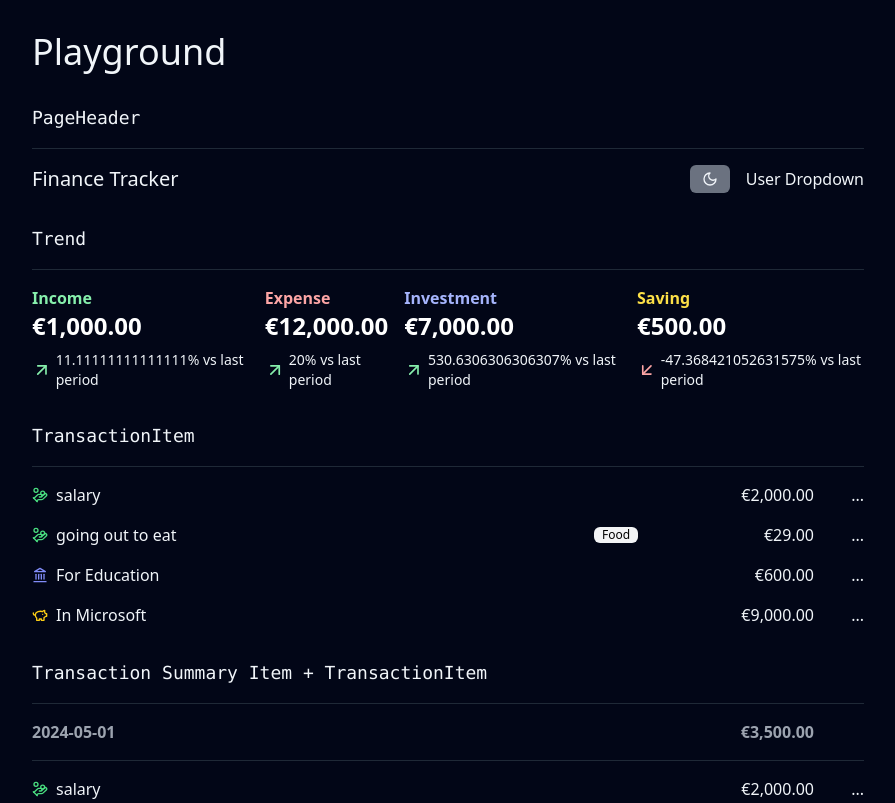
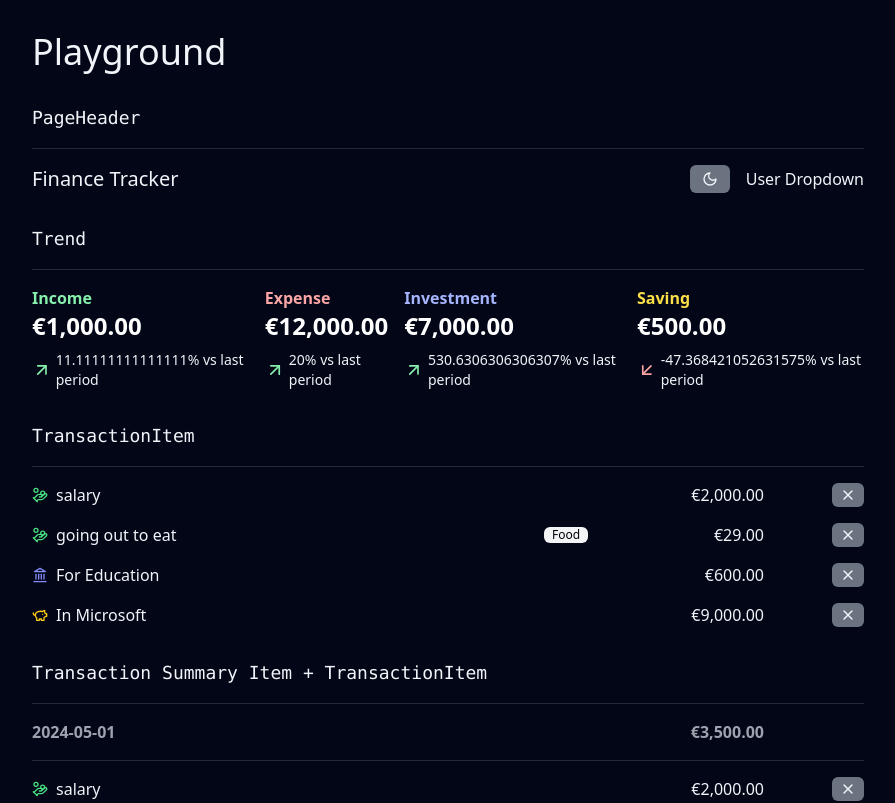
Before and after one commit to hanzla-sib/NextJs_financeApp, a Next.js app: page /playground in a window 1280 px wide. Shown: the top 803 px of the page, without its empty margins (192-1087 px from the left). Built offline with nearby package versions, Linux system fonts and the light colour scheme.

Commit message:
pagination + deleting the Transcation with higer order function

```diff
--- a/app/dashboard/components/transaction-list.js
+++ b/app/dashboard/components/transaction-list.js
@@ -7,27 +7,40 @@ import TransactionSummaryItem from "@/components/transaction-summary-item";
 import { fetchTransactions } from "@/lib/action";
 
 import { groupAndSumTransactionsByDate } from "@/lib/utils/utils";
+import { Loader } from "lucide-react";
 import { useState } from "react";
 
 export default function TransactionList({ initialTransactions }) {
   // Group and sum transactions by date
+  const [loading, setLoading] = useState(false);
   const [transactions, setTransactions] = useState(initialTransactions);
   const [offset, setOffset] = useState(initialTransactions.length);
   const grouped = groupAndSumTransactionsByDate(transactions);
+  const [buttonHidden, setButtonHidden] = useState(
+    initialTransactions.length === 0
+  );
+
   const handleClick = async (e) => {
-    const nextTransactions = await fetchTransactions(
-      "last12months",
-      offset,
-      10
-    );
-    console.log("next ", nextTransactions);
-    setOffset((prev) => prev + 10);
-    setTransactions((prevTransactions) => [
-      ...prevTransactions,
-      ...nextTransactions,
+    setLoading(true);
+    let nextTransactions = null;
+    try {
+      nextTransactions = await fetchTransactions("last12months", offset, 10);
+      setButtonHidden(nextTransactions.length === 0);
+
+      setOffset((prev) => prev + 10);
+      setTransactions((prevTransactions) => [
+        ...prevTransactions,
+        ...nextTransactions,
+      ]);
+    } finally {
+      setLoading(false);
+    }
+  };
+  const handleRemoved = (id) => () => {
+    setTransactions((prev) => [
+      ...prev.filter((transaction) => transaction.id !== id),
     ]);
   };
-
   return (
     <div>
       {Object.entries(grouped).map(([date, { transactions, amount }]) => (
@@ -39,12 +52,31 @@ export default function TransactionList({ initialTransactions }) {
             {transactions.map((transaction) => (
               <div key={transaction.id}>
                 {/* Display each transaction item */}
-                <TransactionItem {...transaction} />
+                <TransactionItem
+                  onRemoved={handleRemoved(transaction.id)}
+                  {...transaction}
+                />
               </div>
             ))}
           </section>
         </div>
       ))}
+      {transactions.length === 0 && (
+        <div className="text-center text-gray-400 dark:text-gray">
+          No Transactions found
+        </div>
+      )}
+      {!buttonHidden && (
+        <div className="flex justify-center mb-6 mt-6">
+          <Button onClick={handleClick} variant="ghost">
+            <div className="flex space-x-1">
+              {loading && <Loader />}
+
+              <div> Load More</div>
+            </div>
+          </Button>
+        </div>
+      )}
     </div>
   );
 }
--- /dev/null
+++ b/components/transaction-item-remove-button.js
@@ -0,0 +1,33 @@
+import { deleteTransactions } from "@/lib/action";
+import Button from "./button";
+import { Loader, X } from "lucide-react";
+import { useState } from "react";
+
+export const TransactionItemRemoveButton = ({ id, onRemoved }) => {
+  const [loading, setLoading] = useState(false);
+  const [confirmetion, setConfirmation] = useState(false);
+  const handleClick = async () => {
+    if (!confirmetion) {
+      setConfirmation(true);
+      return;
+    }
+    try {
+      setLoading(true);
+      await deleteTransactions(id);
+      onRemoved();
+    } finally {
+      setLoading(false);
+    }
+  };
+  return (
+    <Button
+      disabled={loading}
+      size="xs"
+      variant={!confirmetion ? "ghost" : "danger"}
+      onClick={handleClick}
+    >
+      {!loading && <X className="w-4 h-4" />}
+      {loading && <Loader className="w-4 h-4 animate-spin" />}
+    </Button>
+  );
+};
--- a/components/transaction-item.js
+++ b/components/transaction-item.js
@@ -2,8 +2,16 @@ import { useFormatCurrency } from "@/hooks/use-format-currency";
 import { HandCoins, Landmark, PiggyBank, Wallet } from "lucide-react";
 import React from "react";
 import { twMerge } from "tailwind-merge";
+import { TransactionItemRemoveButton } from "./transaction-item-remove-button";
 
-const TransactionItem = ({ type, category, description, amount }) => {
+const TransactionItem = ({
+  id,
+  type,
+  category,
+  description,
+  amount,
+  onRemoved,
+}) => {
   const formatedamount = useFormatCurrency(amount);
   const typesmap = {
     Income: {
@@ -41,7 +49,9 @@ const TransactionItem = ({ type, category, description, amount }) => {
         )}
       </div>
       <div className="min-w-[70px] text-right">{formatedamount}</div>
-      <div className="min-w-[50px] flex justify-end">...</div>
+      <div className="min-w-[100px] flex justify-end">
+        <TransactionItemRemoveButton onRemoved={onRemoved} id={id} />
+      </div>
     </div>
   );
 };
--- a/components/transaction-summary-item.js
+++ b/components/transaction-summary-item.js
@@ -9,7 +9,7 @@ const TransactionSummaryItem = ({ date, amount }) => {
       <div className="min-w-[70px] text-right font-semibold">
         {formatedAMount}
       </div>
-      <div className="min-w-[50px]"></div>
+      <div className="min-w-[100px]"></div>
     </div>
   );
 };
--- a/lib/action.js
+++ b/lib/action.js
@@ -47,3 +47,10 @@ export async function fetchTransactions(range, offset = 0, limit = 10) {
   if (error) throw new Error("trasactiosn not fethced");
   return data;
 }
+
+export async function deleteTransactions(id) {
+  const supabase = createClient();
+  const { error } = await supabase.from("transactions").delete().eq("id", id);
+  if (error) throw new Error(`failed deleting the transaction ${id}`);
+  revalidatePath("/dashboard");
+}
--- a/lib/variants.js
+++ b/lib/variants.js
@@ -1,9 +1,12 @@
 export const variants = {
   default:
-      "bg-black text-white dark:bg-white dark:text-black rounded-md hover:bg-gray-700 dark:hover:bg-gra-200 disabled:opacity-25",
+    "bg-black text-white dark:bg-white dark:text-black rounded-md hover:bg-gray-700 dark:hover:bg-gray-200 disabled:opacity-25",
   outline:
     "border border-gray-300 dark:border-gray-500 rounded-md hover:bg-gray-300 dark:hover:bg-gray-500 disabled:opacity-25",
-    ghost: "rounded-md bg-white hover:bg-gray-300 dark:bg-gray-500 disabled:opacity-25",
+  ghost:
+    "rounded-md bg-white hover:bg-gray-300 dark:bg-gray-500 disabled:opacity-25",
+  danger:
+    "bg-red-500 text-white dark:bg-red-500  rounded-md hover:bg-red-700 dark:hover:bg-red-700 disabled:opacity-25",
 };
 export const sizes = {
   xs: "text-xs px-2 py-1",
```
Lines whose indentation alone changed are shown as unchanged.
